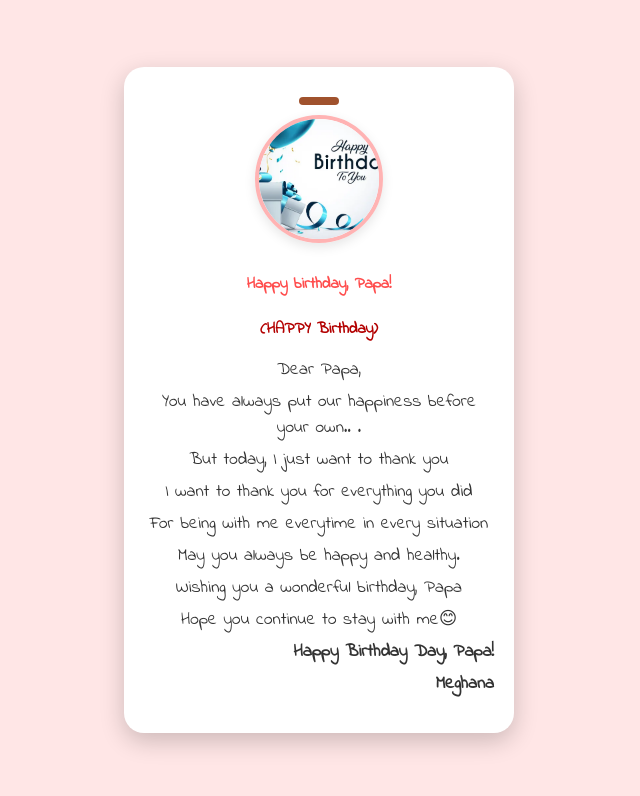
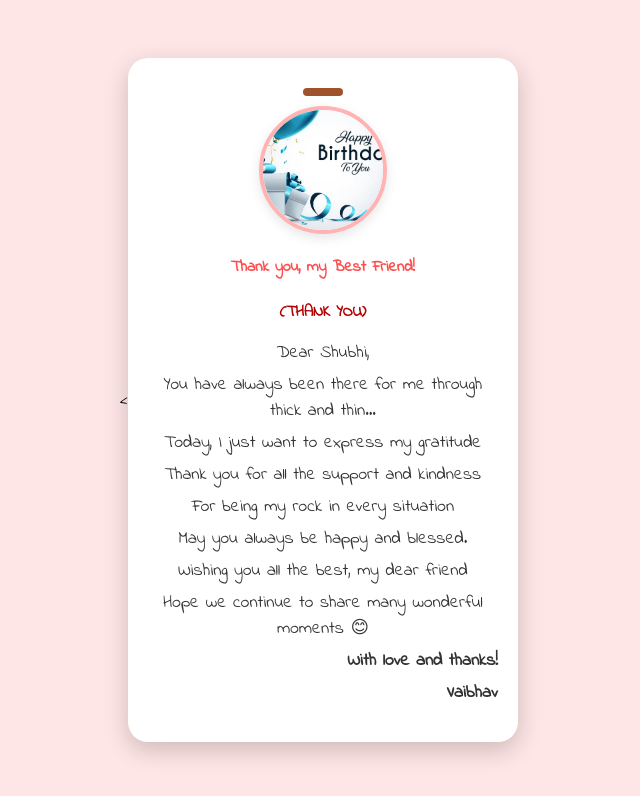
Before and after one commit to VaibhavS2007/bday2, a plain HTML site: page bday.html in a window 1280 px wide. Shown: the whole page, without its empty margins (321-961 px from the left). Drawn offline with Linux system fonts and the light colour scheme.

Commit message:
Update bday.html

```diff
--- a/bday.html
+++ b/bday.html
@@ -1,11 +1,11 @@
-<!DOCTYPE html>
+<<!DOCTYPE html>
 <html lang="en" >
 <head>
   <meta charset="UTF-8">
-  <title>Happy Birthday Dad ❤️😊</title>
+  <title>Thank You Best Friend ❤️😊</title>
   <link href="https://fonts.googleapis.com/css2?family=Indie+Flower&display=swap" rel="stylesheet">
-<link href="https://fonts.googleapis.com/css2?family=Crimson+Pro" rel="stylesheet"><link rel="stylesheet" href="./style.css">
-
+  <link href="https://fonts.googleapis.com/css2?family=Crimson+Pro" rel="stylesheet">
+  <link rel="stylesheet" href="./style.css">
 </head>
 <body>
 <!-- partial:index.partial.html -->
@@ -15,18 +15,18 @@
             <img src="./last.webp">
         </div>
         <div class="details">
-            <h4 class="color1">Happy birthday, Papa!</h4>
-            <h4 class="color2 margin">(HAPPY Birthday)</h4>
-            <p>Dear Papa,</p>
-            <p>You have always put our happiness before your own.. .</p>
-            <p>But today, I just want to thank you </p>
-            <p>I want to thank you for everything you did</p>
-            <p>For being with me everytime in every situation </p>
-            <p>May you always be happy and healthy. </p>
-            <p>Wishing you a wonderful birthday, Papa </p>
-            <p>Hope you continue to stay with me😊</p>
-            <p class="text-right">Happy Birthday Day, Papa!</p>
-            <p class="text-right">Meghana</p>
+            <h4 class="color1">Thank you, my Best Friend!</h4>
+            <h4 class="color2 margin">(THANK YOU)</h4>
+            <p>Dear Shubhi,</p>
+            <p>You have always been there for me through thick and thin...</p>
+            <p>Today, I just want to express my gratitude</p>
+            <p>Thank you for all the support and kindness</p>
+            <p>For being my rock in every situation</p>
+            <p>May you always be happy and blessed.</p>
+            <p>Wishing you all the best, my dear friend</p>
+            <p>Hope we continue to share many wonderful moments 😊</p>
+            <p class="text-right">With love and thanks!</p>
+            <p class="text-right">Vaibhav</p>
         </div>
     </div>
 <!-- partial -->
```
